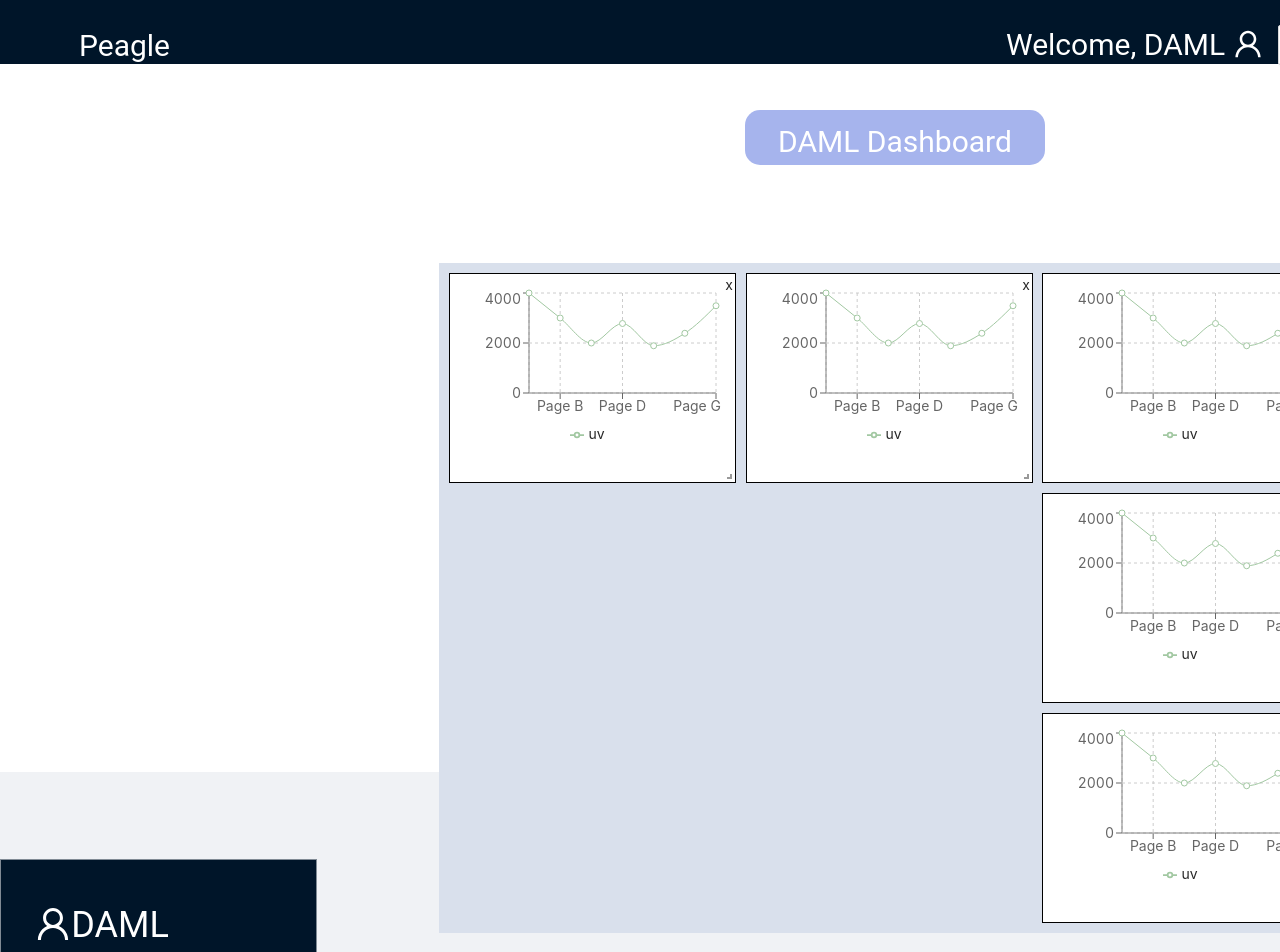
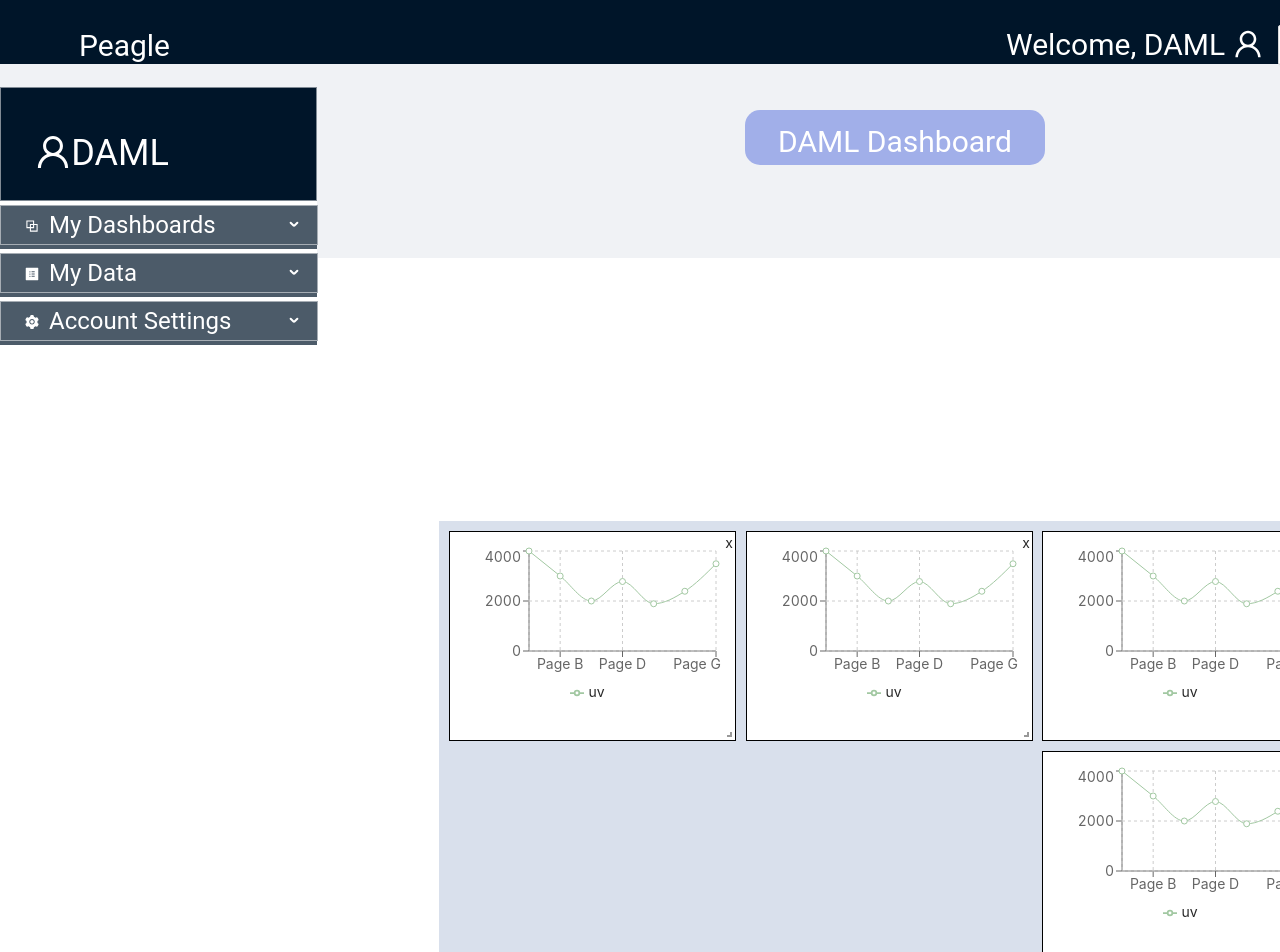
Before and after one commit to herbwang16/daml-dashboard, a React (Create React App) app: page / in a window 1280 px wide. Shown: the top 952 px of the page. Built offline with nearby package versions, Linux system fonts and the light colour scheme.

Commit message:
Update App.js

```diff
--- a/src/App.js
+++ b/src/App.js
@@ -13,13 +13,15 @@ import "antd/dist/antd.css"; // or 'antd/dist/antd.less'
 
 function App() {
   return (
+    <ThemeProvider>
 
-      <ThemeProvider>
+      <SideBar />
       <Homepage/>
-      <SideBar />
       <NavBar
       title="Peagle"
       user="DAML"/>
+
+
   </ThemeProvider>
   );
 }
```
